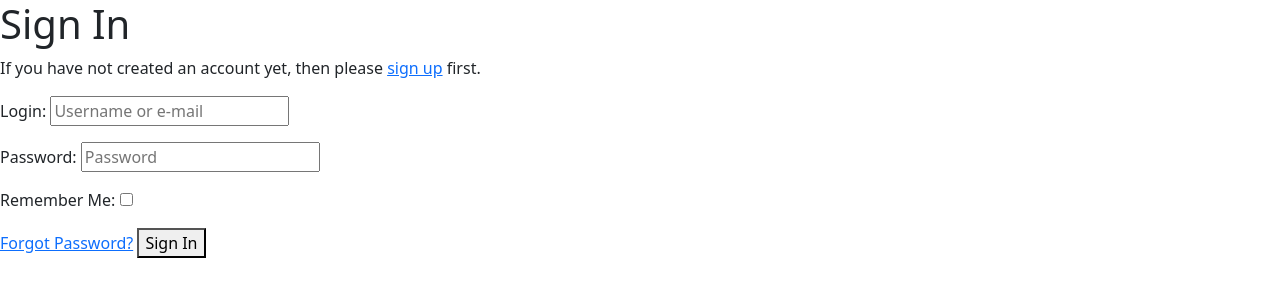
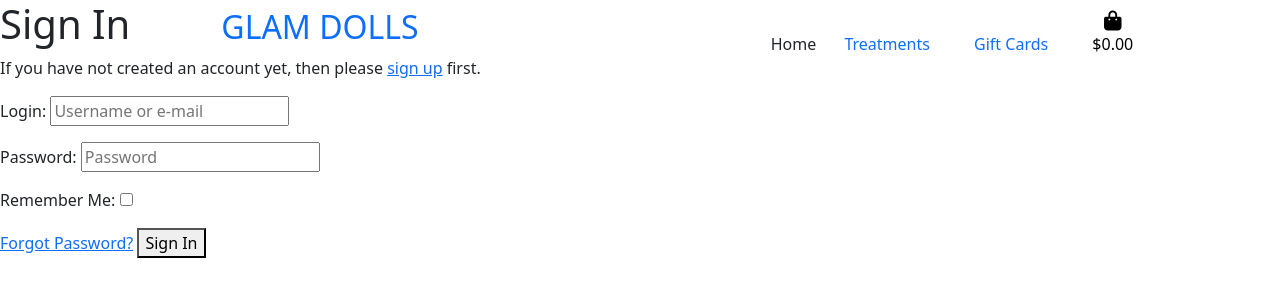
Before and after one commit to Code-Institute-Submissions/SerjMartin-glam_dolls_MayResub, a Django app: page /accounts/login/ in a window 1280 px wide. Shown: the top 300 px of the page. Run offline with Django 4.2, Linux system fonts and the light colour scheme; some libraries are stand-ins or nearby versions.

Commit message:
Added main page header

```diff
--- a/home/templates/home/index.html
+++ b/home/templates/home/index.html
@@ -2,5 +2,5 @@
 {% load static %}
 
 {% block content %}
-    <h1 class="display-4 text-success">Hello!!!</h1>
+    <h1 class="display-4 text-success"></h1>
 {% endblock %}
--- a/templates/base.html
+++ b/templates/base.html
@@ -7,8 +7,8 @@
         <meta charset="utf-8">
         <meta http-equiv="X-UA-Compatible" content="ie=edge">
         <meta name="viewport" content="width=device-width, initial-scale=1">
-        <meta name="keywords" content="">
-        <meta name="description" content="">
+        <meta name="keywords" content="nails, nail care, eye care, waxing, facial, skincare, nail bar, feet care">
+        <meta name="description" content="The Beauty Salon is offering a wide range of treatments using only the highest quality products.">
     {% endblock %}
 
     {% block extra_meta %}
@@ -23,7 +23,7 @@
 
     {% block corejs %}
         <script src="https://cdn.jsdelivr.net/npm/bootstrap@5.1.3/dist/js/bootstrap.bundle.min.js" integrity="sha384-ka7Sk0Gln4gmtz2MlQnikT1wXgYsOg+OMhuP+IlRH9sENBO0LRn5q+8nbTov4+1p" crossorigin="anonymous"></script>
-
+        <script src="https://kit.fontawesome.com/ef15e4e2a8.js" crossorigin="anonymous"></script>
         <!-- Option 2: Separate Popper and Bootstrap JS -->
         <!--
         <script src="https://cdn.jsdelivr.net/npm/@popperjs/core@2.10.2/dist/umd/popper.min.js" integrity="sha384-7+zCNj/IqJ95wo16oMtfsKbZ9ccEh31eOz1HGyDuCQ6wgnyJNSYdrPa03rtR1zdB" crossorigin="anonymous"></script>
@@ -38,7 +38,58 @@
   </head>
   <body>
     <!--header container-->
-    <header class="container-fluid fixed-top"></header>
+    <header class="container-fluid fixed-top">
+      <div class="row">
+        <div class="col-6 text-center">
+          <a href="{% url 'home' %}" class="nav-link">
+            <h2>GLAM DOLLS</h2>
+          </a>
+        </div>
+        <div class="col-6">
+          <ul class="list-inline list-unstyled text-center py-auto">
+            <li class="list-inline-item">Home</li>
+            <li class="list-inline-item">
+              <a class="nav-link" href="#" data-toggler="dropdown" aria-haspopup="true" aria-expanded="false">
+                <div class="text-center mb-1">Treatments</div>
+              </a>
+              <div class="dropdown-menu border-0" aria-labelledby="user-options">
+                  <a href="" class="dropdown-item">Nail Care</a>
+                  <a href="" class="dropdown-item">Eye Care</a>
+                  <a href="" class="dropdown-item">Facials</a>
+              </div>
+            </li>
+            <li class="list-inline-item">
+              <a class="nav-link" href="#" data-toggler="dropdown" aria-haspopup="true" aria-expanded="false">
+                <div class="text-center">Gift Cards</div>
+              </a>
+              <div class="dropdown-menu border-0" aria-labelledby="user-options">
+                {% if request.user.is_authenticated %}
+                    <a href="" class="dropdown-item">My Profile</a>
+                    <a href="{% url 'account_logout' %}" class="dropdown-item">Logout</a>
+                {% else %}
+                    <a href="{% url 'account_signup' %}" class="dropdown-item">Register</a>
+                    <a href="{% url 'account_login' %}" class="dropdown-item">Login</a>
+                {% endif %}
+              </div>
+            </li>
+            <li class="list-inline-item">
+              <a class="{% if grand_total %}text-info font-weight-bold{% else %}text-black{% endif %} nav-link" href="">
+                  <div class="text-center">
+                      <div><i class="fas fa-shopping-bag fa-lg"></i></div>
+                      <p class="my-0">
+                          {% if grand_total %}
+                              ${{ grand_total|floatformat:2 }}
+                          {% else %}
+                              $0.00
+                          {% endif %}
+                      </p>
+                  </div>
+              </a>
+            </li>
+          </ul>
+        </div>
+      </div>
+    </header>
 
     <!--message container-->
     {% if messages %}
```
